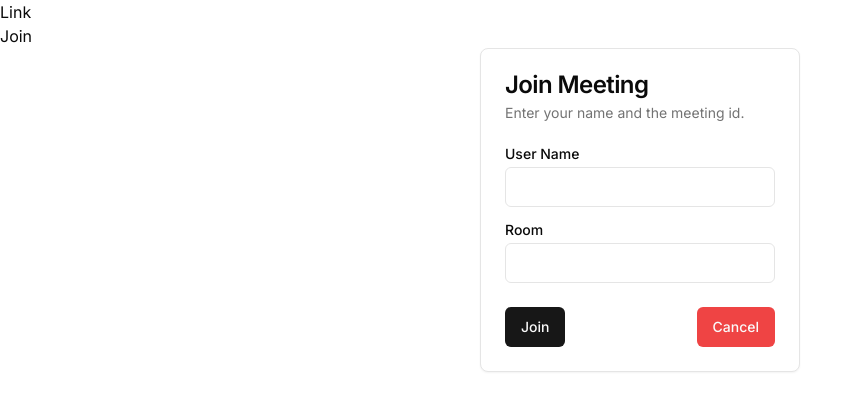
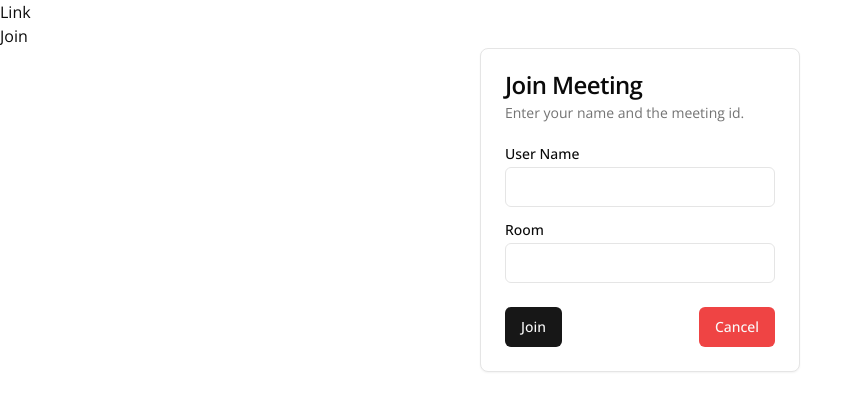
Before and after one commit to MilindShekhawat/video-conference-app, a Next.js app in the folder client/: page / in a window 1280 px wide. Shown: the top 410 px of the page, without its empty margins (0-863 px from the left). Built offline with nearby package versions, Linux system fonts and the light colour scheme; no server answers.

Commit message:
refactor: changed font from inter to open-sans.

```diff
--- a/client/src/app/layout.js
+++ b/client/src/app/layout.js
@@ -1,17 +1,17 @@
-import { Inter } from 'next/font/google'
-import './globals.css'
+import { Open_Sans } from 'next/font/google';
+import './globals.css';
 
-const inter = Inter({ subsets: ['latin'] })
+const openSans = Open_Sans({ subsets: ['latin'] });
 
 export const metadata = {
   title: 'Create Next App',
   description: 'Generated by create next app',
-}
+};
 
 export default function RootLayout({ children }) {
   return (
-    <html lang="en">
-      <body className={inter.className}>{children}</body>
+    <html lang='en'>
+      <body className={openSans.className}>{children}</body>
     </html>
-  )
+  );
 }
```
